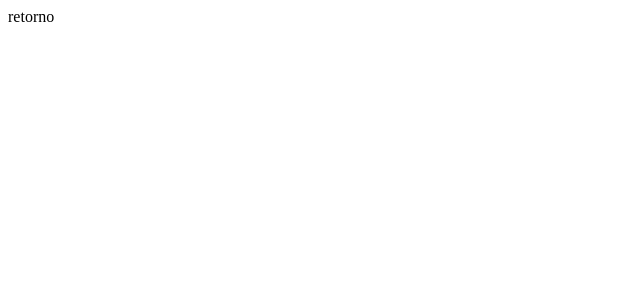
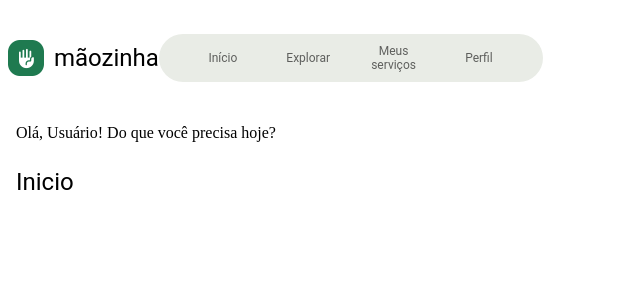
Before and after one commit to MarcioSaBritoJunior/maozinha-frontend, a React (Vite) app in the folder maozinha-app/: page / in a window 1280 px wide. Shown: the top 300 px of the page, without its empty margins (0-640 px from the left). Built offline with nearby package versions, Linux system fonts and the light colour scheme.

Commit message:
feat: implementação das rotas e inicio do layout base

```diff
--- a/maozinha-app/index.html
+++ b/maozinha-app/index.html
@@ -3,7 +3,7 @@
 
 <head>
   <meta charset="UTF-8" />
-  <link rel="icon" type="image/svg+xml" href="/favicon.svg" />
+  <link rel="icon" type="image/png" href="./src/assets/Maozinha-favicon.png" />
   <meta name="viewport" content="width=device-width, initial-scale=1.0" />
   <title>Mãozinha</title>
 </head>
--- a/maozinha-app/package.json
+++ b/maozinha-app/package.json
@@ -10,6 +10,10 @@
     "preview": "vite preview"
   },
   "dependencies": {
+    "@emotion/react": "^11.14.0",
+    "@emotion/styled": "^11.14.1",
+    "@fontsource/plus-jakarta-sans": "^5.3.0",
+    "@mui/material": "^9.4.0",
     "react": "^19.2.8",
     "react-dom": "^19.2.8",
     "react-router-dom": "^7.18.4"
--- /dev/null
+++ b/maozinha-app/src/App.tsx
@@ -0,0 +1,9 @@
+import { AppRoutes } from "./routes/Routes";
+
+export function App() {
+  return (
+    <div>
+      <AppRoutes />
+    </div>
+  );
+}
--- /dev/null
+++ b/maozinha-app/src/components/Header.tsx
@@ -0,0 +1,51 @@
+import {
+  BottomNavigation,
+  BottomNavigationAction,
+  Box,
+  Typography,
+} from "@mui/material";
+import logo from "../assets/Maozinha-favicon.png";
+export function Header() {
+  return (
+    <Box
+      sx={{
+        height: 100,
+        display: "flex",
+        flexDirection: "row",
+        alignItems: "center",
+      }}
+    >
+      {/*Logo */}
+      <Box sx={{ display: "flex", gap: 1.25, alignItems: "center" }}>
+        <img src={logo} height={36} />
+        <Typography variant="h5" component="h5">
+          mãozinha
+        </Typography>
+      </Box>
+
+      {/*Abas */}
+      <Box
+        sx={{
+          width: 384,
+          height: 48,
+          borderRadius: 14,
+          backgroundColor: "#E9ECE6",
+          display: "flex",
+          gap: 1.25,
+          alignItems: "center",
+          justifyContent: "space-evenly",
+        }}
+      >
+        <BottomNavigation
+          showLabels
+          sx={{ height: "70%", backgroundColor: "#E9ECE6" }}
+        >
+          <BottomNavigationAction label="Início" />
+          <BottomNavigationAction label="Explorar" />
+          <BottomNavigationAction label="Meus serviços" />
+          <BottomNavigationAction label="Perfil" />
+        </BottomNavigation>
+      </Box>
+    </Box>
+  );
+}
--- /dev/null
+++ b/maozinha-app/src/layouts/DefaultLayout.tsx
@@ -0,0 +1,20 @@
+import { Box } from "@mui/material";
+import type { ReactNode } from "react";
+import { Header } from "../components/Header";
+
+interface IDefaultLayoutProps {
+  titulo: string;
+  children: ReactNode;
+}
+
+export function DefaultLayout({ children, titulo }: IDefaultLayoutProps) {
+  return (
+    <Box sx={{ height: 100, display: "flex", flexDirection: "column", gap: 1 }}>
+      <Box>
+        <Header />
+      </Box>
+      <Box sx={{ padding: 1 }}>{titulo}</Box>
+      <Box sx={{ padding: 1 }}>{children}</Box>
+    </Box>
+  );
+}
--- a/maozinha-app/src/main.tsx
+++ b/maozinha-app/src/main.tsx
@@ -1,6 +1,9 @@
 import { StrictMode } from "react";
 import { createRoot } from "react-dom/client";
+import { App } from "./App";
 
 createRoot(document.getElementById("root")!).render(
-  <StrictMode>retorno</StrictMode>,
+  <StrictMode>
+    <App />
+  </StrictMode>
 );
--- /dev/null
+++ b/maozinha-app/src/pages/Avaliacao/AvaliacaoRealizada.tsx
@@ -0,0 +1,3 @@
+export function AvaliacaoRealizada() {
+  return <h1>Avaliação Já Realizada</h1>;
+}
--- /dev/null
+++ b/maozinha-app/src/pages/Avaliacao/AvaliarUsuario.tsx
@@ -0,0 +1,3 @@
+export function AvaliarUsuario() {
+  return <h1>Avaliar Usuário</h1>;
+}
--- /dev/null
+++ b/maozinha-app/src/pages/Avaliacao/Reputação.tsx
@@ -0,0 +1,3 @@
+export function Reputacao() {
+  return <h1>Reputação</h1>;
+}
--- a/maozinha-app/src/pages/Principal/Inicio.tsx
+++ b/maozinha-app/src/pages/Principal/Inicio.tsx
@@ -1,3 +1,10 @@
+import { Typography } from "@mui/material";
+import { DefaultLayout } from "../../layouts/DefaultLayout";
+
 export function Inicio() {
-  return <h1>Inicio</h1>;
+  return (
+    <DefaultLayout titulo="Olá, Usuário! Do que você precisa hoje?">
+      <Typography variant="h5">Inicio</Typography>
+    </DefaultLayout>
+  );
 }
--- /dev/null
+++ b/maozinha-app/src/routes/Routes.tsx
@@ -0,0 +1,75 @@
+import { Login } from "../pages/Autenticacao/Login";
+import { Cadastro } from "../pages/Autenticacao/Cadastro";
+import { RecuperarAcesso } from "../pages/Autenticacao/RecuperarAcesso";
+import { Inicio } from "../pages/Principal/Inicio";
+import { ListaServicos } from "../pages/Principal/ListaServicos";
+import { BrowserRouter as Router, Routes, Route } from "react-router-dom";
+import { DetalhesServico } from "../pages/Principal/DetalhesServico";
+import { BuscaServicos } from "../pages/Principal/BuscaServicos";
+import { MeuPerfil } from "../pages/Perfil/MeuPerfil";
+import { EditarPerfil } from "../pages/Perfil/EditarPerfil";
+import { PerfilPublicoUsuario } from "../pages/Perfil/PerfilPublicoUsuario";
+import { ServicoConcluido } from "../pages/Execucao/ServicoConcluido";
+import { ServicoEmAndamento } from "../pages/Execucao/ServicoEmAndamento";
+import { ServicoSelecionado } from "../pages/Execucao/ServicoSelecionado";
+import { CriarServico } from "../pages/Publicacao/CriarServico";
+import { EditarServico } from "../pages/Publicacao/EditarServico";
+import { GerenciarServicoPublicado } from "../pages/Publicacao/GerenciarServicoPublicado";
+import { ListaInteressados } from "../pages/Publicacao/ListaInteressados";
+import { MeusServicos } from "../pages/Publicacao/MeusServicos";
+import { ServicoCancelado } from "../pages/Publicacao/ServicoCancelado";
+import { SelecaoInteressados } from "../pages/Publicacao/SelecaoInteressados";
+import { AvaliarUsuario } from "../pages/Avaliacao/AvaliarUsuario";
+import { Reputacao } from "../pages/Avaliacao/Reputação";
+import { AvaliacaoRealizada } from "../pages/Avaliacao/AvaliacaoRealizada";
+
+export function AppRoutes() {
+  return (
+    <Router>
+      <Routes>
+        {/*Autenticação*/}
+        <Route path="/login" element={<Login />} />
+        <Route path="/cadastro" element={<Cadastro />} />
+        <Route path="/recuperar-acesso" element={<RecuperarAcesso />} />
+
+        {/*Principal*/}
+        <Route path="/" element={<Inicio />} />
+        <Route path="/explorar" element={<ListaServicos />} />
+        <Route path="/detalhe-servico" element={<DetalhesServico />} />
+        <Route path="/buscar-servico" element={<BuscaServicos />} />
+
+        {/*Perfil*/}
+        <Route path="/meu-perfil" element={<MeuPerfil />} />
+        <Route path="/editar-perfil" element={<EditarPerfil />} />
+        <Route path="/perfil" element={<PerfilPublicoUsuario />} />
+
+        {/*Execução*/}
+        <Route
+          path="/servico-concluido-perfil"
+          element={<ServicoConcluido />}
+        />
+        <Route path="/servico-em-andamento" element={<ServicoEmAndamento />} />
+        <Route path="servico-selecionado" element={<ServicoSelecionado />} />
+
+        {/*Publicação*/}
+        <Route path="/criar-servico" element={<CriarServico />} />
+        <Route path="/editar-servico" element={<EditarServico />} />
+        <Route
+          path="gerenciar-servico-publicado"
+          element={<GerenciarServicoPublicado />}
+        />
+        <Route path="lista-interessados" element={<ListaInteressados />} />
+        <Route path="meus-servicos" element={<MeusServicos />} />
+        <Route path="selecao-interessados" element={<SelecaoInteressados />} />
+        <Route path="servico-cancelado" element={<ServicoCancelado />} />
+
+        {/*Avaliação*/}
+        <Route path="/avaliar-usuario" element={<AvaliarUsuario />} />
+        <Route path="/avaliacao-realizada" element={<AvaliacaoRealizada />} />
+        <Route path="/reputacao" element={<Reputacao />} />
+
+        {/*Administração*/}
+      </Routes>
+    </Router>
+  );
+}
```
Also changed, not shown: maozinha-app/src/assets/Maozinha-favicon.png (added), 1 other file (tests, documents, lock files or other folders).
